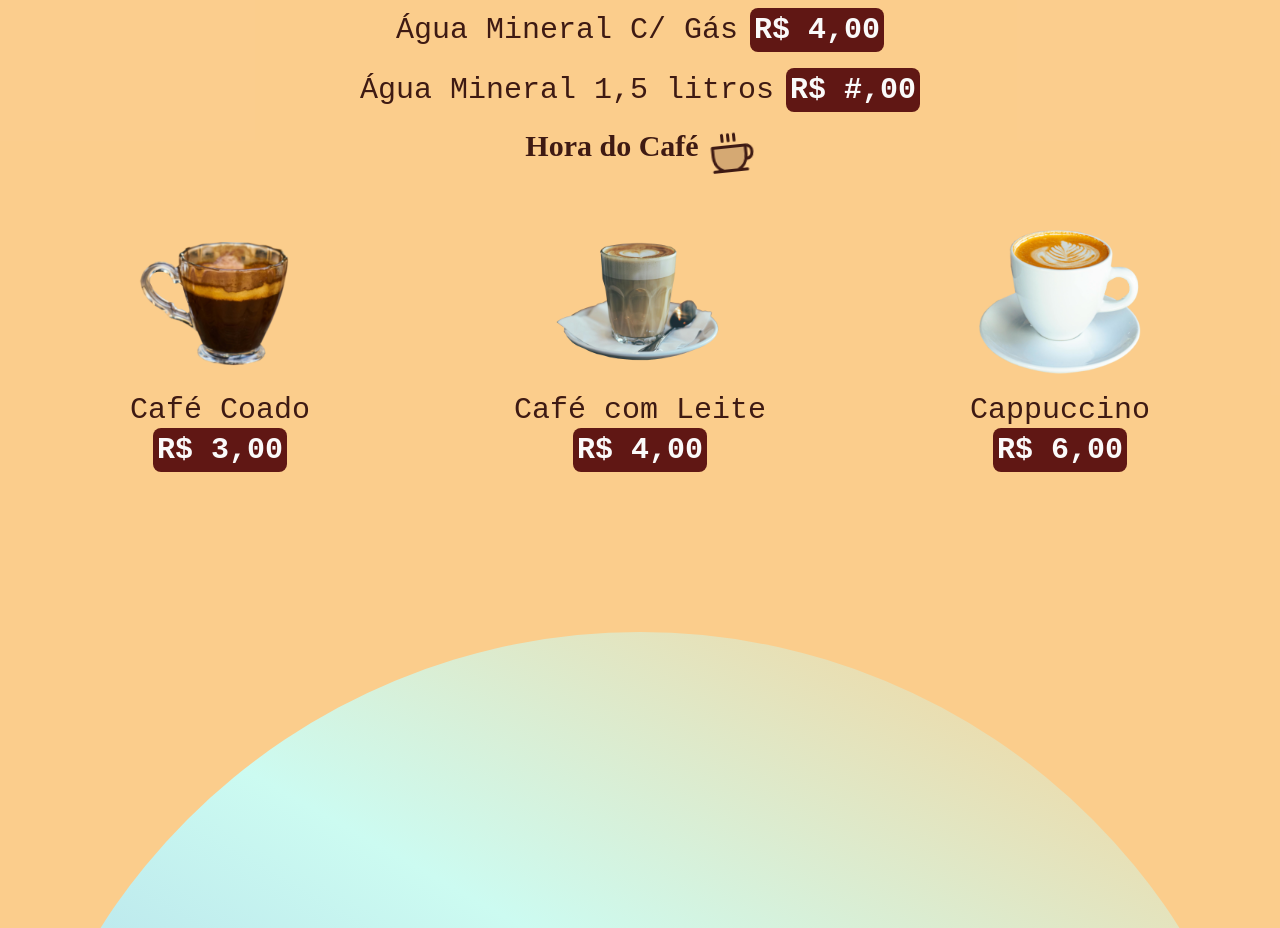
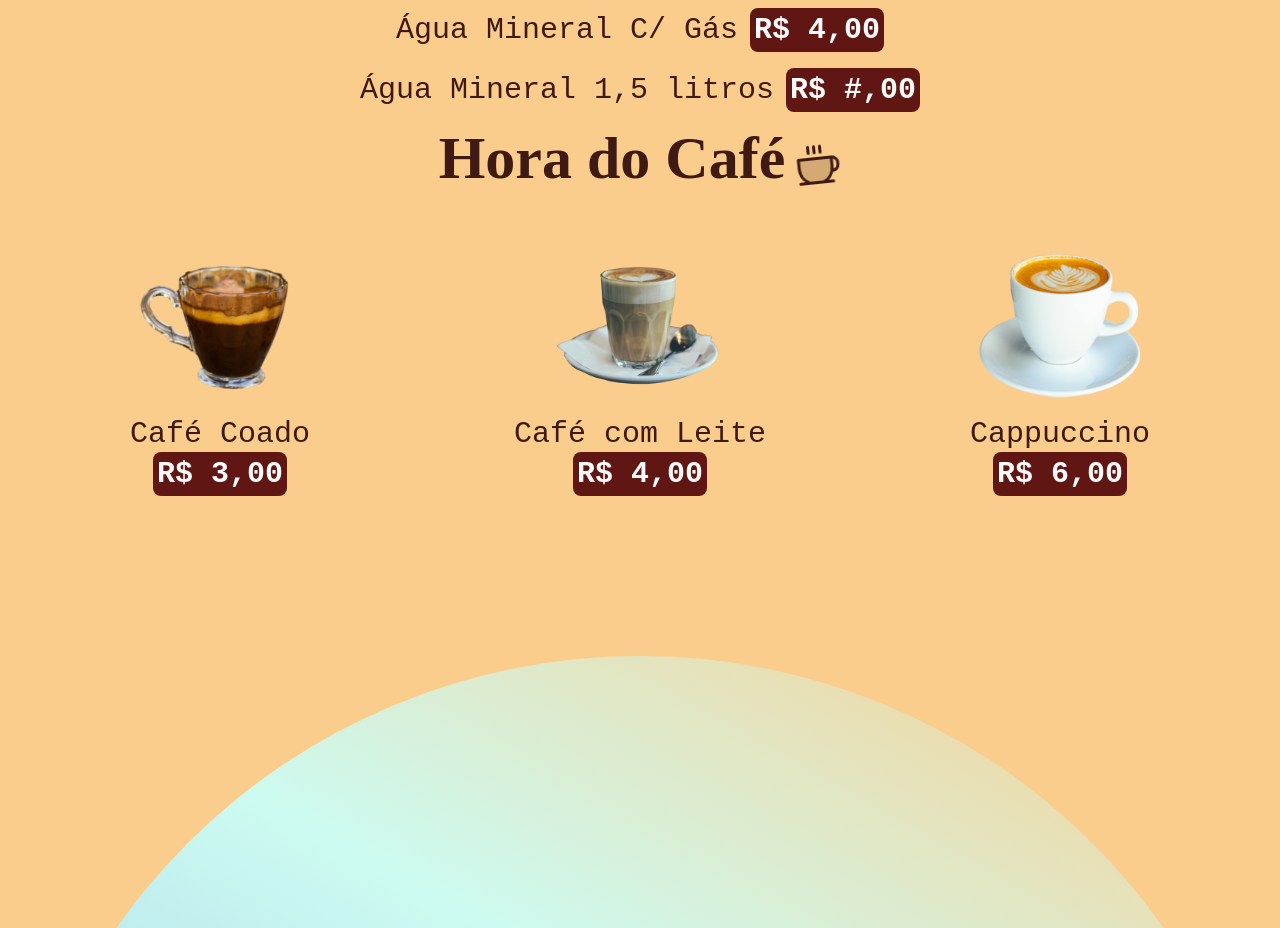
Before and after one commit to sauba/spa-comedoria-emporio-brisa, a Next.js app: page / in a window 1280 px wide. Shown: the part 2400-3328 px from the top of the page. Built offline with nearby package versions, Linux system fonts and the light colour scheme.

Commit message:
Update: Cafes v6

```diff
--- a/src/components/CardapioBebidasQuentes/index.tsx
+++ b/src/components/CardapioBebidasQuentes/index.tsx
@@ -23,7 +23,7 @@ export default function CardapioBebidasQuentes() {
         font-caveat
       `} id="cardapiobebidasquentes">
       <span className={`flex justify-center items-center gap-2`}>
-        <p className={`text-2xl xl:text-3xl 2xl:text-8xl pb-4 font-bold`}>Hora do Café</p>
+        <p className={`text-6xl 2xl:text-8xl pb-4 font-bold`}>Hora do Café</p>
         <Coffee size={48} weight="duotone" className={`-rotate-6`} />
       </span>
 
```
